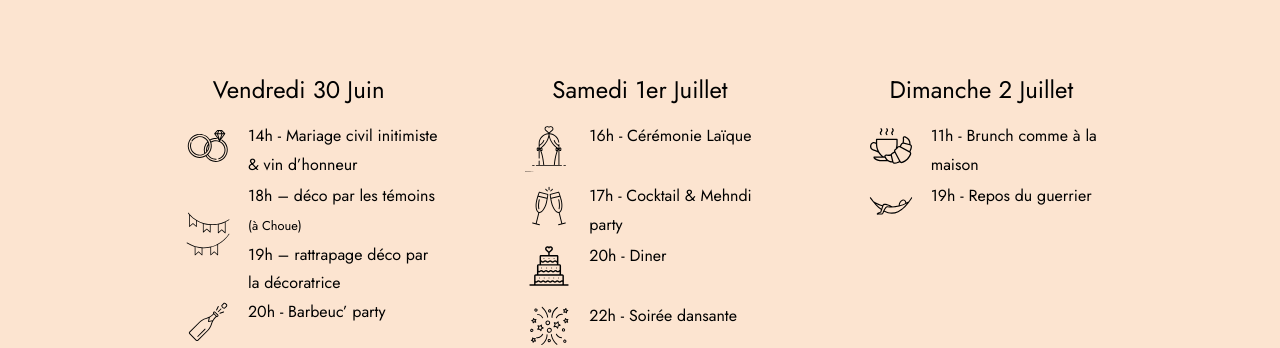
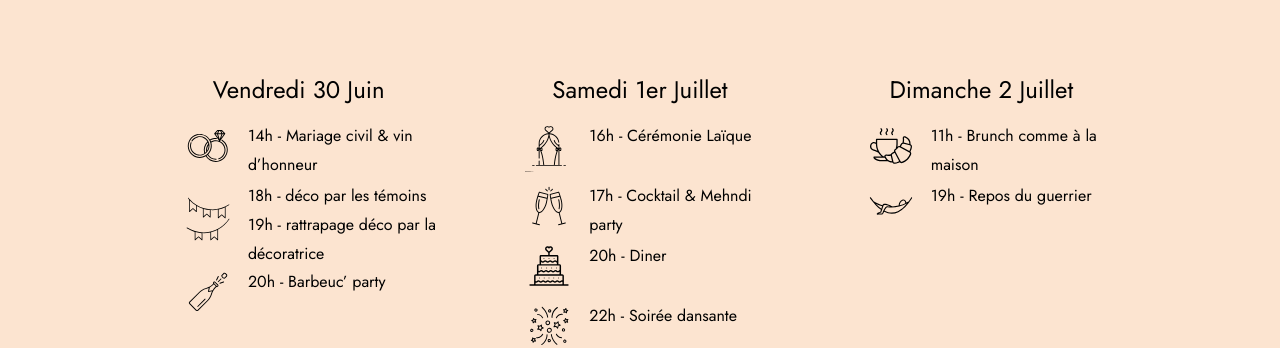
Before and after one commit to leabaty/wedding-website, a React (Create React App) app in the folder client/: page / in a window 1280 px wide. Shown: the part 1002-1350 px from the top of the page. Built offline with nearby package versions, Linux system fonts and the light colour scheme.

Commit message:
Add lighter svgs for accomodation & correct program

```diff
--- a/client/src/components/pages/Program/Program.js
+++ b/client/src/components/pages/Program/Program.js
@@ -27,7 +27,7 @@ export function Program() {
               <div className='program__act'>
                 <img src={Thirty14} className='program__ico' alt='icon' />
                 <p className='program__txt'>
-                  14h - Mariage civil initimiste & vin d’honneur{' '}
+                  14h - Mariage civil & vin d’honneur{' '}
                   {/* <span className='text--small'>(à Vincennes)</span> */}
                 </p>
               </div>
@@ -35,9 +35,10 @@ export function Program() {
               <div className='program__act'>
                 <img src={Thirty18} className='program__ico' alt='icon' />
                 <p className='program__txt'>
-                  18h – déco par les témoins <span className='text--small'>(à Choue)</span>
+                  18h - déco par les témoins
+                  {/* <span className='text--small'>(à Choue)</span> */}
                   <br />
-                  19h – rattrapage déco par la décoratrice
+                  19h - rattrapage déco par la décoratrice
                 </p>
               </div>
 
```
Also changed, not shown: 2 other files (tests, documents, lock files or other folders).
